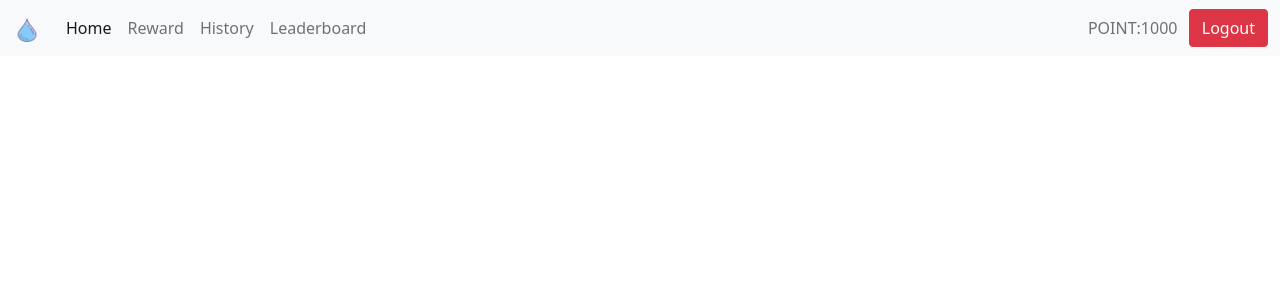
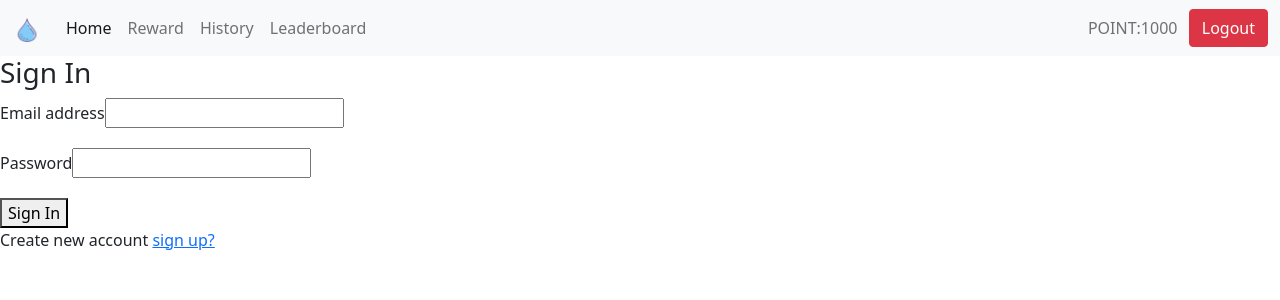
Before and after one commit to ThanapobChumsri/water-track, a Vue app: page /login in a window 1280 px wide. Shown: the top 300 px of the page. Built offline with nearby package versions, Linux system fonts and the light colour scheme.

Commit message:
create login ui

```diff
--- a/src/views/Login.vue
+++ b/src/views/Login.vue
@@ -1,13 +1,58 @@
 <template>
-    <div></div>
+    <div>
+        <form>
+            <div>
+                <h3>Sign In</h3>
+
+                <div>
+                    <label>Email address </label>
+                    <input type="email" v-model="form.email">
+                </div>
+
+                <div>
+                    <label>Password </label>
+                    <input type="password" v-model="form.password">
+                </div>
+
+                <button type="submit" @click="addDataLogin">Sign In</button>
+
+                <p>
+                    Create new account
+                    <router-link to="/register">sign up?</router-link>
+                </p>
+
+            </div>
+        </form>
+    </div>
 </template>
 
 <script>
+import dataStore from '@/store/data'
 export default {
+    data() {
+            return {
+                form:{
+                    email:'',
+                    password:'',
 
+                }
+            }
+        },
+        methods:{
+            addDataLogin(){
+            let payload = {
+                email: this.form.email,
+                password: this.form.password,
+            }
+            dataStore.dispatch('addDataLogin', payload)
+            console.log(payload)
+            }
+        }
 }
 </script>
 
-<style>
-
+<style lang="scss" scoped>
+    div {
+        margin-bottom: 20px;
+    }
 </style>
```
